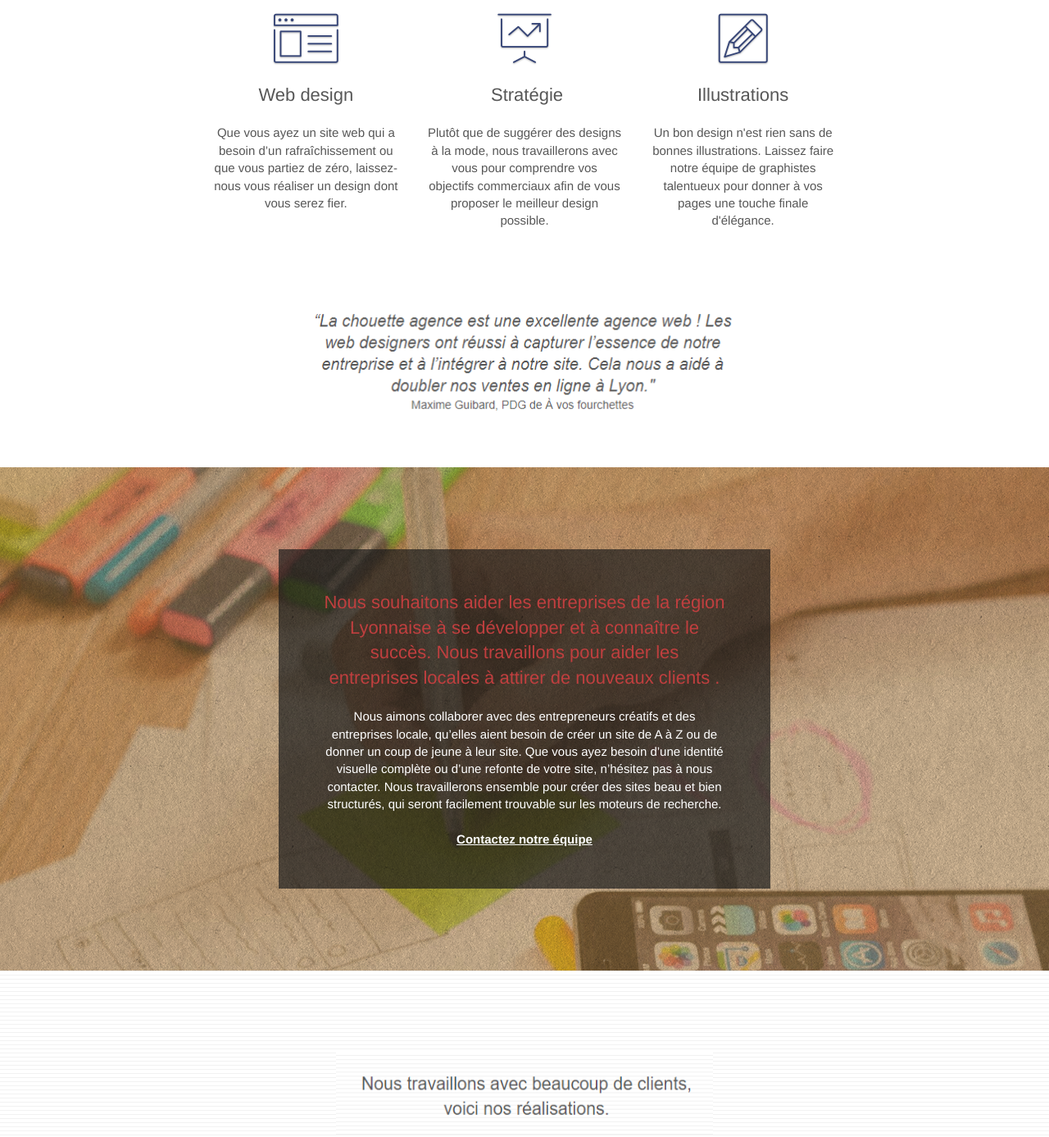
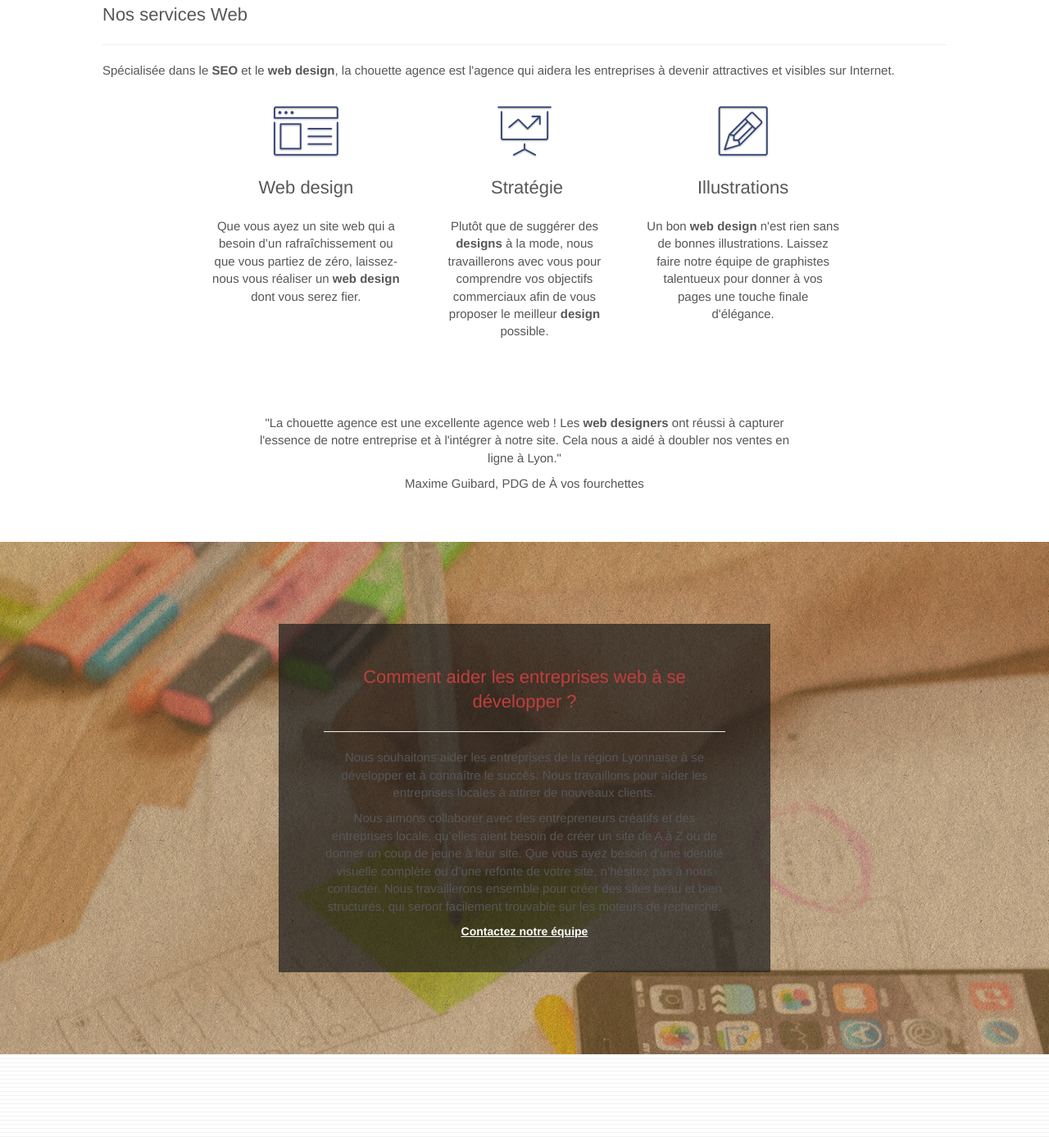
Before and after one commit to Kevin-Clement/KevinClement_4_13042021, a plain HTML site: page index.html in a window 1280 px wide. Shown: the part 748-2135 px from the top of the page at 82% size. Drawn offline with nearby package versions, Linux system fonts and the light colour scheme.

Commit message:
Ajout mots clés

```diff
--- a/index.html
+++ b/index.html
@@ -76,7 +76,7 @@
 						<img src="img/logo.png" class="center-block image-resize-mode" width="100" height="100"
 							alt="La chouette agence, agence web paris, création logo paris" />
 						<h1 class="text-center hero-bloc-text tc-white ">
-							La chouette agence.
+							La chouette agence le spécialiste en création de sites internet à Lyon
 						</h1>
 						<div class="text-center">
 							<a href="page2.html" class="btn btn-lg btn-clean btn-rd cta-hero btn-atomic-tangerine"
@@ -91,11 +91,15 @@
 		<!-- bloc-2-services -->
 		<section class="bloc bgc-white l-bloc" id="bloc-2-services">
 			<div class="container bloc-md">
-				<div class="row">
-					<div class="col-sm-12 text-center">
-						<img class="img-responsive--citation1"
+				<div class="row title--p">
+					<h2>Nos services Web</h2>
+					<hr>
+					<p>Spécialisée dans le <strong>SEO</strong> et le <strong>web design</strong>, la chouette agence
+						est l'agence qui aidera les entreprises à devenir attractives et visibles sur Internet.</p>
+					<!-- <div class="col-sm-12 text-center">
+						 <img class="img-responsive--citation1"
 							alt="agence web, agence web paris, web design paris, stratégie web" src="img/title.png" />
-					</div>
+					</div> -->
 				</div>
 				<div class="row voffset-lg med-width-whitespace">
 					<div class="col-sm-4">
@@ -107,7 +111,7 @@
 						</h2>
 						<p class="text-center ">
 							Que vous ayez un site web qui a besoin d&rsquo;un rafraîchissement ou que vous partiez de
-							zéro, laissez-nous vous réaliser un design dont vous serez fier.
+							zéro, laissez-nous vous réaliser un <strong>web design</strong> dont vous serez fier.
 						</p>
 					</div>
 					<div class="col-sm-4">
@@ -118,8 +122,10 @@
 							&nbsp;Stratégie
 						</h2>
 						<p class="text-center ">
-							Plutôt que de suggérer des designs à la mode, nous travaillerons avec vous pour comprendre
-							vos objectifs commerciaux afin de vous proposer le meilleur design possible.<br>
+							Plutôt que de suggérer des <strong>designs</strong> à la mode, nous travaillerons avec vous
+							pour comprendre
+							vos objectifs commerciaux afin de vous proposer le meilleur <strong>design</strong>
+							possible.<br>
 						</p>
 					</div>
 					<div class="col-sm-4">
@@ -130,16 +136,21 @@
 							Illustrations
 						</h2>
 						<p class="text-center ">
-							Un bon design n'est rien sans de bonnes illustrations. Laissez faire notre équipe de
+							Un bon <strong>web design</strong> n'est rien sans de bonnes illustrations. Laissez faire
+							notre équipe de
 							graphistes talentueux pour donner à vos pages une touche finale d'élégance.
 						</p>
 					</div>
 				</div>
 				<div class="row voffset-lg voffset">
 					<div class="col-xs-12 col-md-8 col-md-offset-2 text-center">
-						<img class="img-responsive--citation2"
+						<p>"La chouette agence est une excellente agence web ! Les <strong>web designers</strong> ont
+							réussi à capturer l'essence de notre entreprise et à l'intégrer à notre site. Cela nous a
+							aidé à doubler nos ventes en ligne à Lyon."</p>
+						<p>Maxime Guibard, PDG de À vos fourchettes</p>
+						<!-- <img class="img-responsive--citation2"
 							alt="agence web, agence web paris, web design paris, stratégie web"
-							src="img/citation.png" />
+							src="img/citation.png" /> -->
 
 					</div>
 				</div>
@@ -155,18 +166,24 @@
 				<div class="row tight-width-whitespace black-background">
 					<div class="col-sm-12">
 						<h2 class="mg-md text-center tc-white">
-							Nous souhaitons aider les entreprises de la région Lyonnaise à se développer et à connaître
-							le succès. Nous travaillons pour aider les entreprises locales à attirer de nouveaux clients
-							.<br>
-						</h2>
-						<p class="text-center white">
-							Nous aimons collaborer avec des entrepreneurs créatifs et des entreprises locale, qu’elles
-							aient besoin de créer un site de A à Z ou de donner un coup de jeune à leur site. Que vous
-							ayez besoin d’une identité visuelle complète ou d’une refonte de votre site, n’hésitez pas à
-							nous contacter. Nous travaillerons ensemble pour créer des sites beau et bien structurés,
-							qui seront facilement trouvable sur les moteurs de recherche. <br><br><a
+							Comment aider les entreprises web à se développer ?</h2>
+						<hr>
+						<div class="text-center white">
+							<p>Nous souhaitons aider les entreprises de la région Lyonnaise à se développer et à
+								connaître
+								le succès. Nous travaillons pour aider les entreprises locales à attirer de nouveaux
+								clients.</p>
+							<p>Nous aimons collaborer avec des entrepreneurs créatifs et des entreprises locale,
+								qu’elles
+								aient besoin de créer un site de A à Z ou de donner un coup de jeune à leur site. Que
+								vous
+								ayez besoin d’une identité visuelle complète ou d’une refonte de votre site, n’hésitez
+								pas à
+								nous contacter. Nous travaillerons ensemble pour créer des sites beau et bien
+								structurés,
+								qui seront facilement trouvable sur les moteurs de recherche.</p><a
 								class="ltc-white bold-link" href="page2.html">Contactez notre équipe</a><br>
-						</p>
+						</div>
 					</div>
 				</div>
 			</div>
@@ -177,9 +194,10 @@
 		<section class="bloc bgc-white bg-lines-h2-bg bg-repeat l-bloc" id="bloc-4-portfolio">
 			<div class="container bloc-lg">
 				<div class="row">
-					<div class="col-sm-12 text-center">
-						<img class="img-responsive--citation3"
-							alt="agence web, agence web paris, web design paris, stratégie web" src="img/title2.png" />
+					<div class="col-sm-12 text-center title--p">
+						<h2>Nos réalisations en web design</h2>
+						<hr>
+						<p>Nous travaillons avec beaucoup de clients, voici nos réalisations.</p>
 					</div>
 				</div>
 				<div class="row tight-width-whitespace portfolio-row">
@@ -193,7 +211,7 @@
 							Refonte d'un site web pour un journal local
 						</h3>
 						<p class="text-center">
-							Nous avons créé une nouvelle identité visuelle pour un journal lyonnais.
+							Nous avons créé une nouvelle identité visuelle pour un journal <strong>lyonnais</strong>.
 						</p>
 					</div>
 					<div class="col-sm-6">
@@ -268,22 +286,30 @@
 						<div class="row row-no-gutters social">
 							<div class="col-sm-3">
 								<div class="text-center">
-									<a class="social" aria-label="La chouette agence sur twitter" title="Nous suivre sur twitter" href="index.html"><span class="fa fa-twitter icon-md"></span></a>
+									<a class="social" aria-label="La chouette agence sur twitter"
+										title="Nous suivre sur twitter" href="index.html"><span
+											class="fa fa-twitter icon-md"></span></a>
 								</div>
 							</div>
 							<div class="col-sm-3">
 								<div class="text-center">
-									<a class="social" aria-label="La chouette agence sur facebook" title="Nous suivre sur facebook" href="index.html"><span class="fa fa-facebook icon-md"></span></a>
+									<a class="social" aria-label="La chouette agence sur facebook"
+										title="Nous suivre sur facebook" href="index.html"><span
+											class="fa fa-facebook icon-md"></span></a>
 								</div>
 							</div>
 							<div class="col-sm-3">
 								<div class="text-center">
-									<a class="social" aria-label="La chouette agence sur dribbble" title="Nous suivre sur dribbble" href="index.html"><span class="fa fa-dribbble icon-md"></span></a>
+									<a class="social" aria-label="La chouette agence sur dribbble"
+										title="Nous suivre sur dribbble" href="index.html"><span
+											class="fa fa-dribbble icon-md"></span></a>
 								</div>
 							</div>
 							<div class="col-sm-3">
 								<div class="text-center">
-									<a class="social" aria-label="La chouette agence sur instagram" title="Nous suivre sur instagram" href="index.html"><span class="fa fa-instagram icon-md"></span></a>
+									<a class="social" aria-label="La chouette agence sur instagram"
+										title="Nous suivre sur instagram" href="index.html"><span
+											class="fa fa-instagram icon-md"></span></a>
 								</div>
 							</div>
 							<!-- <div class="keywords" style="color:#F3976C;">Agence web à paris, stratégie web, web design, illustrations, design de site web, site web, web, internet, site internet, site</div>
```
